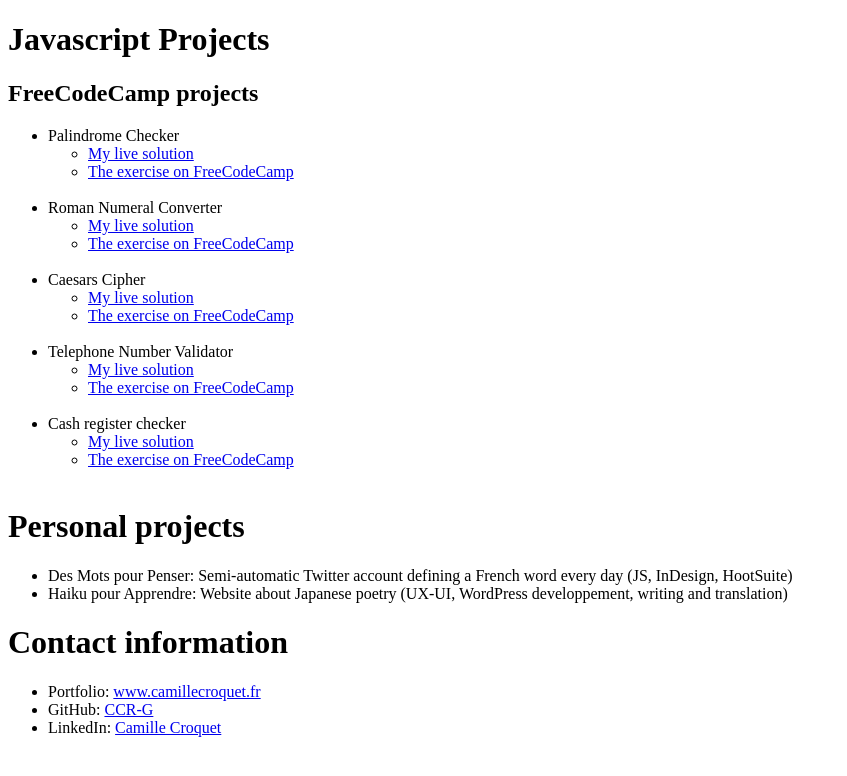
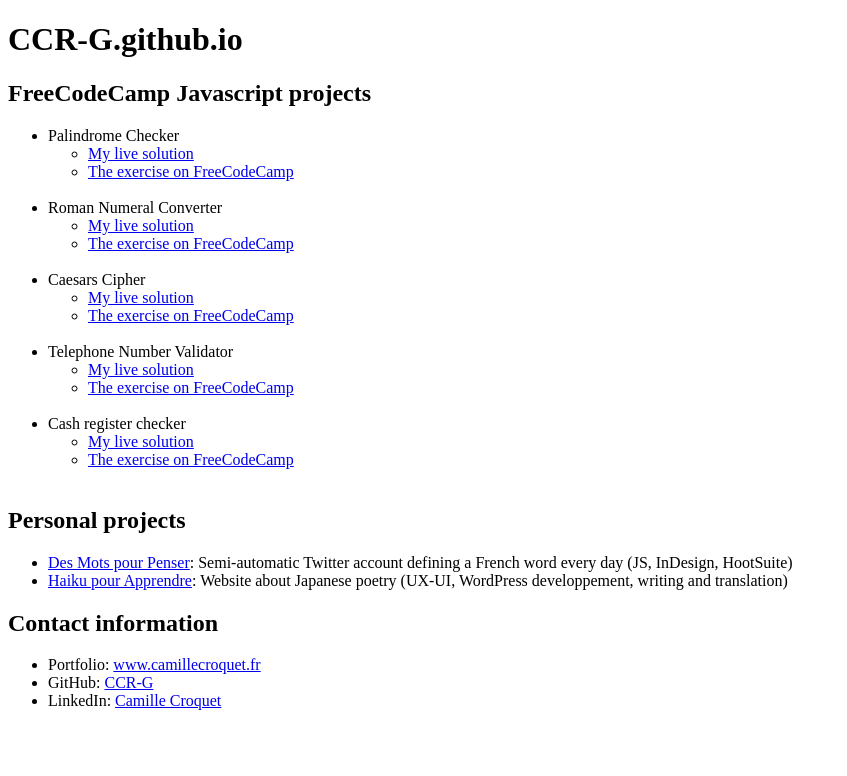
Before and after one commit to CCR-G/FCC-JS_and_DS, a plain HTML site: page index.html in a window 1280 px wide. Shown: the whole page, without its empty margins (0-847 px from the left). Drawn offline with Linux system fonts and the light colour scheme.

Commit message:
Update index.html

```diff
--- a/index.html
+++ b/index.html
@@ -1,6 +1,5 @@
 <!DOCTYPE html>
 <html>
-
   <head>
     <meta charset="utf-8" />
     <meta name="description" content="CCR-G Projects" />
@@ -10,8 +9,9 @@
   </head>
 
   <body>
-    <h1>Javascript Projects</h1>
-    <h2>FreeCodeCamp projects</h1>
+    <h1>CCR-G.github.io</h1>
+
+    <h2>FreeCodeCamp Javascript projects</h2>
     <a
       href="https://www.freecodecamp.org/learn/javascript-algorithms-and-data-structures/javascript-algorithms-and-data-structures-projects/"
     ></a>
@@ -112,19 +112,34 @@
           </li>
         </ul>
       </li>
-      <br>
+      <br />
     </ul>
-    <h1>Personal projects</h1>
+    <h2>Personal projects</h2>
     <ul>
-      <li><a href="https://twitter.com/MotsPourPenser"></a>Des Mots pour Penser</a>: Semi-automatic Twitter account defining a French word every day (JS, InDesign, HootSuite)</li>
-      <li><a href="https://haiku-pour-apprendre.fr/"></a>Haiku pour Apprendre</a>: Website about Japanese poetry (UX-UI, WordPress developpement, writing and translation)</li>
+      <li>
+        <a href="https://twitter.com/MotsPourPenser">Des Mots pour Penser</a>:
+        Semi-automatic Twitter account defining a French word every day (JS,
+        InDesign, HootSuite)
+      </li>
+      <li>
+        <a href="https://haiku-pour-apprendre.fr/">Haiku pour Apprendre</a>:
+        Website about Japanese poetry (UX-UI, WordPress developpement, writing
+        and translation)
+      </li>
     </ul>
-    <h1>Contact information</h1>
+    <h2>Contact information</h2>
     <ul>
-      <li>Portfolio: <a href="https://www.camillecroquet.fr/">www.camillecroquet.fr</a></li>
+      <li>
+        Portfolio:
+        <a href="https://www.camillecroquet.fr/">www.camillecroquet.fr</a>
+      </li>
       <li>GitHub: <a href="https://github.com/CCR-G">CCR-G</a></li>
-      <li>LinkedIn: <a href="https://www.linkedin.com/in/camille-croquet/">Camille Croquet</a></li>
+      <li>
+        LinkedIn:
+        <a href="https://www.linkedin.com/in/camille-croquet/"
+          >Camille Croquet</a
+        >
+      </li>
     </ul>
-
   </body>
 </html>
```
